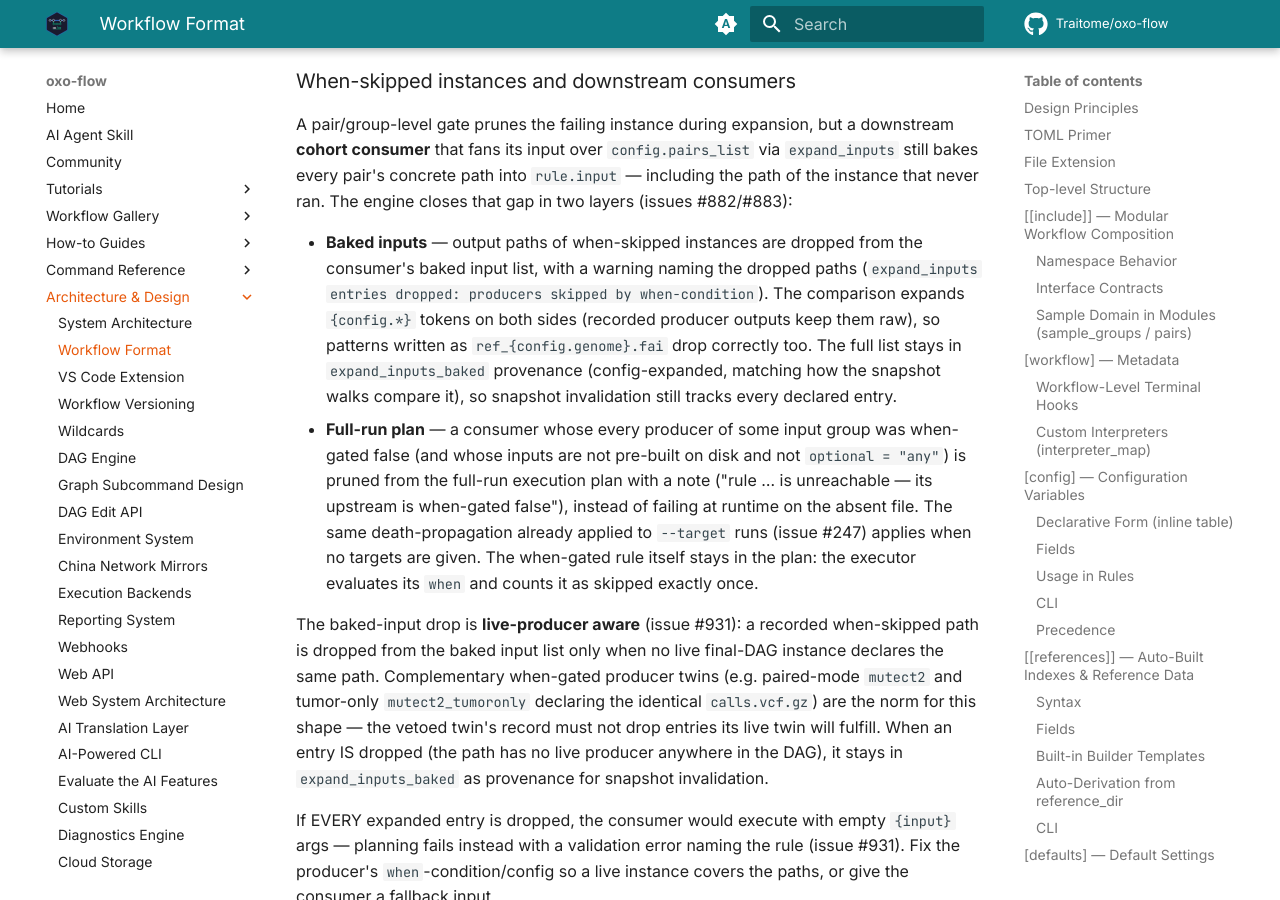
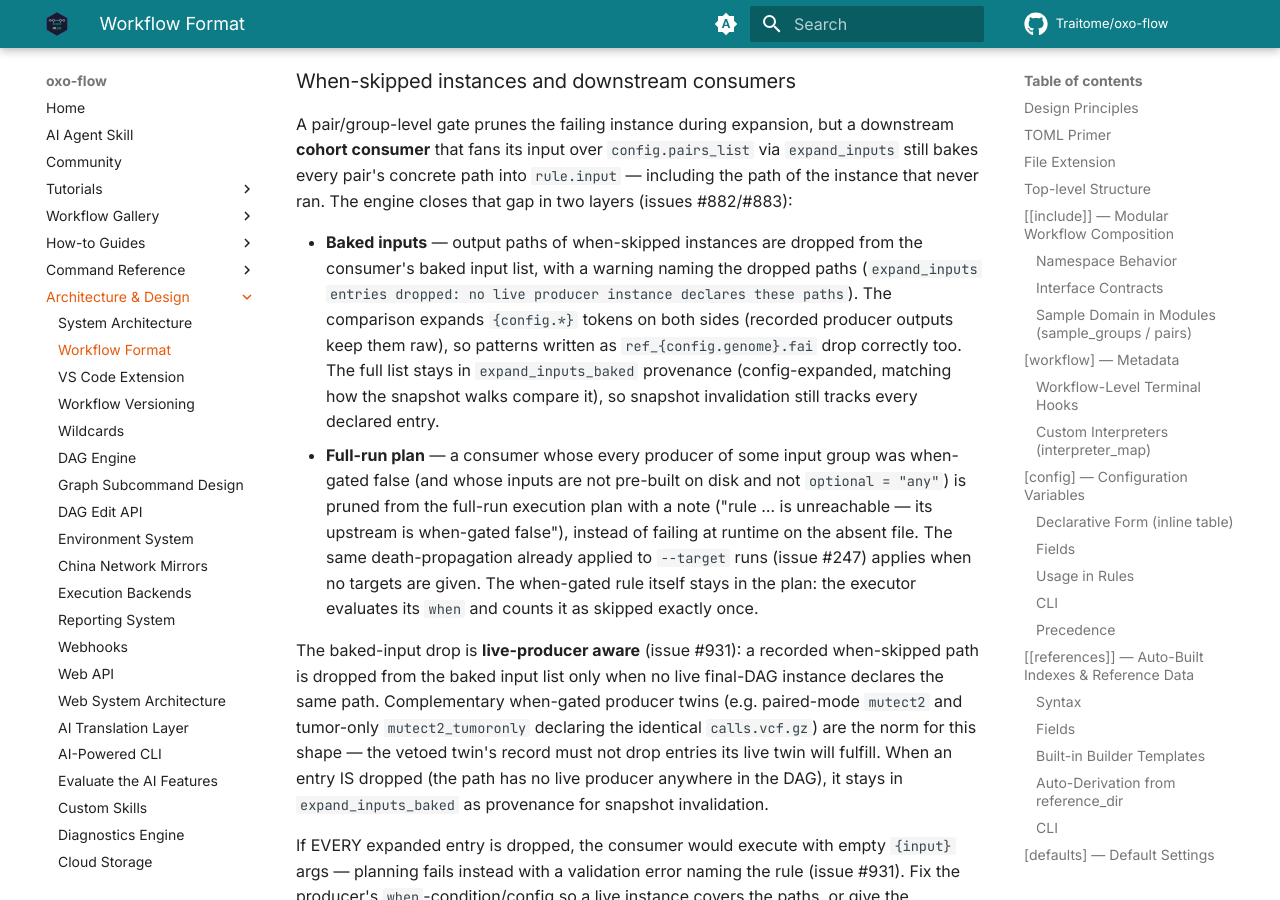
Before and after one commit to Traitome/oxo-flow, an MkDocs documentation site: the page built from docs/guide/src/reference/workflow-format.md, in a window 1280 px wide and 900 px high, scrolled down 62763 px. Built offline with MkDocs 1.6.1 and Material for MkDocs 9.7.7, drawn with Linux system fonts in a browser that asks for light colours; comment, search, counter and statistics services are not loaded; the version menu is left out.

Commit message:
docs+core: sync warning quote in workflow-format.md; clarify zero-input guard message (review NITs on #933)
Finding 1: the caveat quoted the pre-#931 warning text ("producers
skipped by when-condition") which no longer exists — sync to the
live-producer-aware message actually emitted.

Finding 2: the zero-input guard also fires when expand_inputs entries
were never expanded at all (e.g. an empty variable list), so the
message now says "dropped or never expanded" instead of asserting
every entry went through the drop filter.

Co-Authored-By: Claude Code <noreply@anthropic.com>

```diff
--- a/docs/guide/src/reference/workflow-format.md
+++ b/docs/guide/src/reference/workflow-format.md
@@ -2501,8 +2501,8 @@ The engine closes that gap in two layers (issues #882/#883):
 
 - **Baked inputs** — output paths of when-skipped instances are dropped
   from the consumer's baked input list, with a warning naming the dropped
-  paths (`expand_inputs entries dropped: producers skipped by
-  when-condition`). The comparison expands `{config.*}` tokens on both
+  paths (`expand_inputs entries dropped: no live producer instance
+  declares these paths`). The comparison expands `{config.*}` tokens on both
   sides (recorded producer outputs keep them raw), so patterns written as
   `ref_{config.genome}.fai` drop correctly too. The full list stays in
   `expand_inputs_baked` provenance (config-expanded, matching how the
```
Also changed, not shown: 1 other file.
